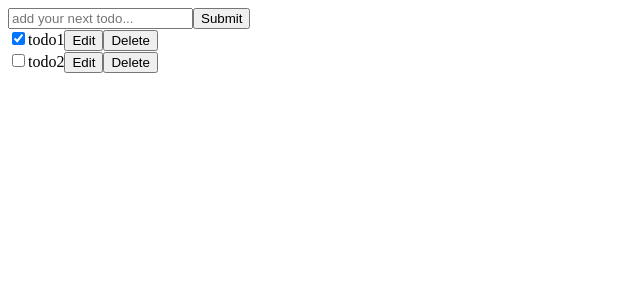
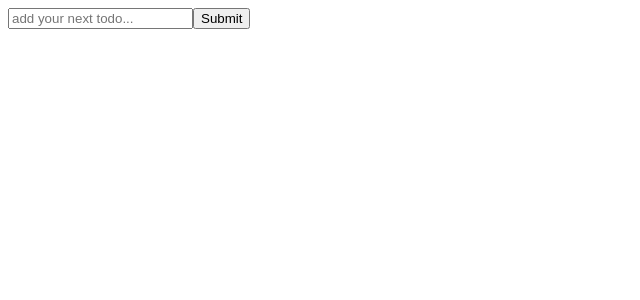
Before and after one commit to MDAhsanFaraz/React_TODO, a React (Vite) app: page / in a window 1280 px wide. Shown: the top 300 px of the page, without its empty margins (0-640 px from the left). Built offline with nearby package versions, Linux system fonts and the light colour scheme.

Commit message:
removed prop drilling with the help of useContext hook

```diff
--- a/src/App.jsx
+++ b/src/App.jsx
@@ -2,21 +2,17 @@ import { useState } from "react";
 import "./App.css";
 import AddTodo from "./components/AddTodo/AddTodo";
 import TodoList from "./components/TodoList/TodoList";
+import TodoContext from "./context/TodoContext";
 
 function App() {
-  const [todos, setTodos] = useState([
-    { id: 1, text: "todo1", isFinished: true },
-    { id: 2, text: "todo2", isFinished: false },
-  ]);
+  const [todos, setTodos] = useState([]);
 
-  function addTodos(todoText) {
-    let nextId = todos.length + 1;
-    setTodos([...todos, { id: nextId, isFinished: false, text: todoText }]);
-  }
   return (
     <>
-      <AddTodo addTodos={addTodos} />
-      <TodoList todos={todos} setTodos={setTodos} />
+      <TodoContext.Provider value={{ todos, setTodos }}>
+        <AddTodo />
+        <TodoList />
+      </TodoContext.Provider>
     </>
   );
 }
--- a/src/components/AddTodo/AddTodo.jsx
+++ b/src/components/AddTodo/AddTodo.jsx
@@ -1,7 +1,9 @@
-import { useState } from "react";
+import { useContext, useState } from "react";
+import TodoContext from "../../context/TodoContext";
 
-function AddTodo({ addTodos }) {
+function AddTodo() {
   const [todoText, setTodoText] = useState("");
+  const { todos, setTodos } = useContext(TodoContext);
   return (
     <>
       <input
@@ -13,7 +15,11 @@ function AddTodo({ addTodos }) {
       />
       <button
         onClick={() => {
-          addTodos(todoText);
+          let nextId = todos.length + 1;
+          setTodos([
+            ...todos,
+            { id: nextId, isFinished: false, text: todoText },
+          ]);
           setTodoText("");
         }}
       >
--- a/src/components/TodoList/TodoList.jsx
+++ b/src/components/TodoList/TodoList.jsx
@@ -1,6 +1,9 @@
+import { useContext } from "react";
 import Todo from "../Todo/Todo";
+import TodoContext from "../../context/TodoContext";
 
-function TodoList({ todos, setTodos }) {
+function TodoList() {
+  const { todos, setTodos } = useContext(TodoContext);
   function onDeleteTodo(id) {
     const newTodoList = todos.filter((todo) => todo.id != id);
     setTodos(newTodoList);
--- /dev/null
+++ b/src/context/TodoContext.jsx
@@ -0,0 +1,3 @@
+import { createContext } from "react";
+
+export default new createContext(null);
```
